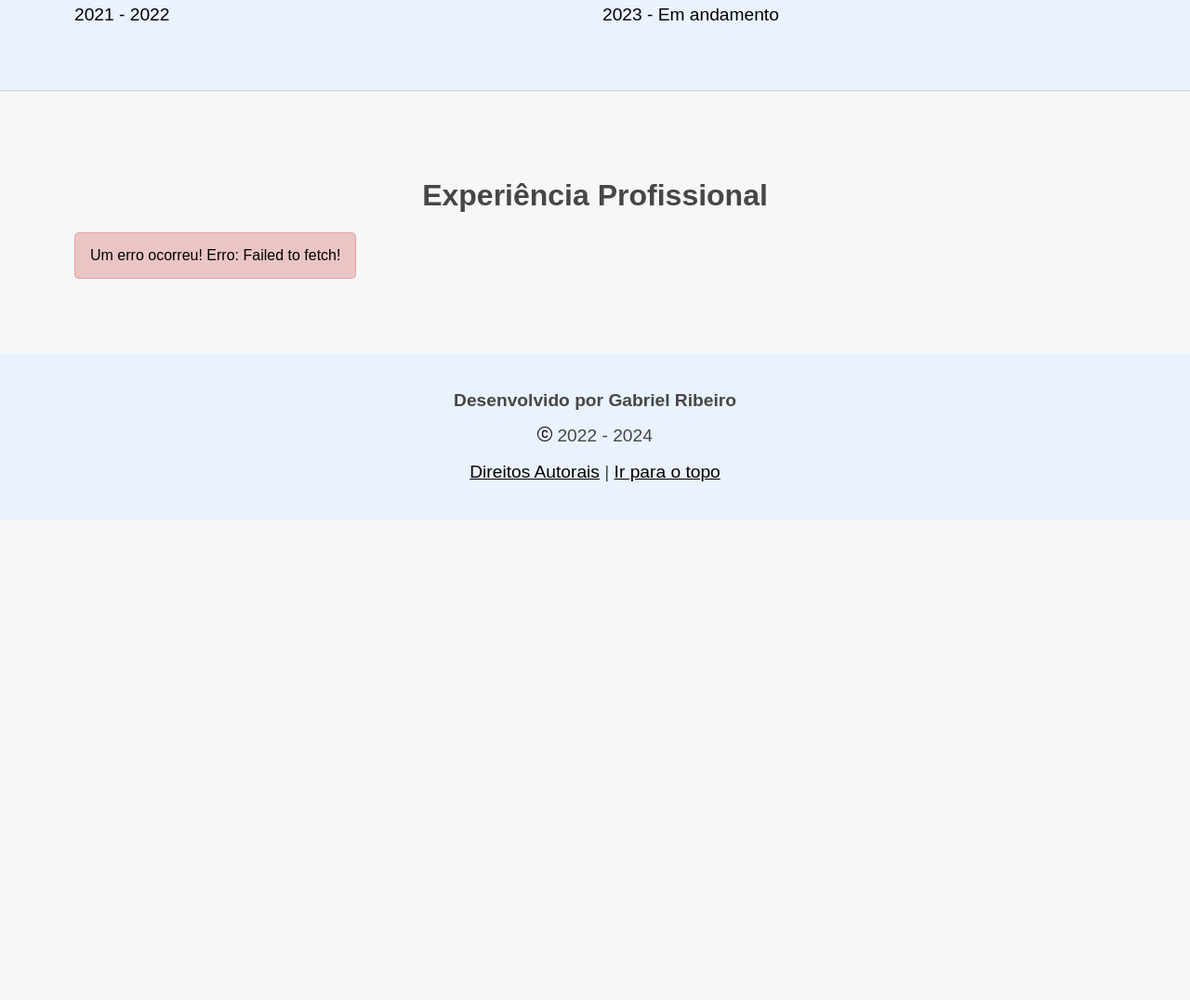
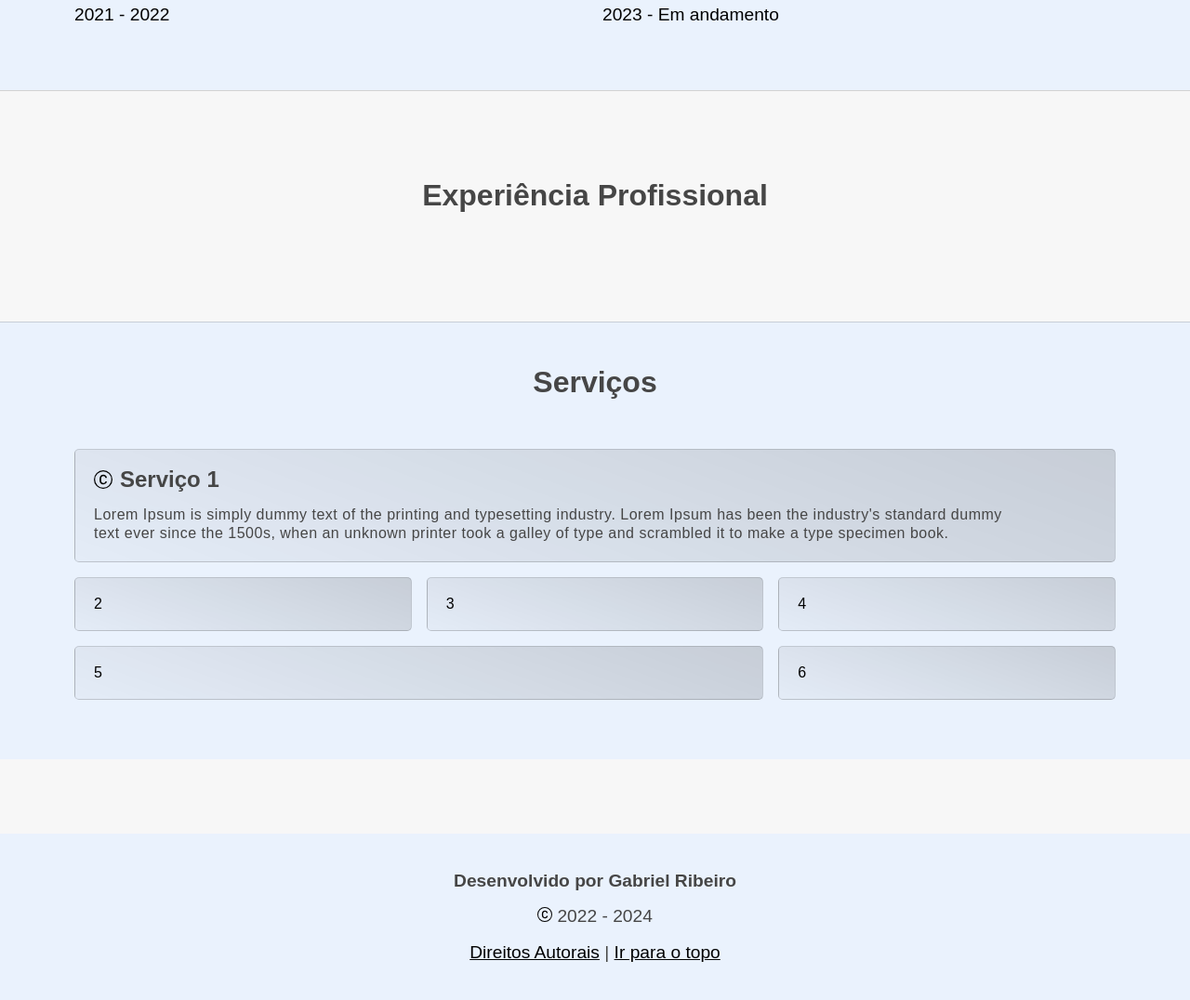
Before and after one commit to gabriersdev/portfolio-br, a PHP site: page / in a window 1280 px wide. Shown: the part 2973-4049 px from the top of the page at 93% size. Before the commit the page ends 3532 px from the top, so only its background shows below. Run offline with PHP 8.4, Linux system fonts and the light colour scheme.

Commit message:
test: iniciando implementação da seção de serviços

```diff
--- a/assets/css/experience.css
+++ b/assets/css/experience.css
@@ -2,6 +2,7 @@
 section.experience {
   padding: 0 var(--margin-x-sections);
   padding-block-start: 6rem;
+  padding-block-end: 6rem;
 }
 
 .experience__section__title {
@@ -12,12 +13,15 @@
   color: var(--cor-de-texto);
 }
 
-.experiencie__box {
+.experience__box {
   display: flex;
   align-items: center;
   justify-content: space-between;
+  padding: 3rem 0;
+}
 
-  padding: 3rem 0;
+section.experience .experience__box:last-child {
+  padding-bottom: 0;
 }
 
 .experience__midia {
@@ -30,11 +34,11 @@
   border: 1px solid rgba(0, 0, 0, 0.25) !important;
 }
 
-.experiencie__box:nth-child(odd) .experience__midia {
+.experience__box:nth-child(odd) .experience__midia {
   order: 1;
 }
 
-.experiencie__box:nth-child(odd) .experience__info {
+.experience__box:nth-child(odd) .experience__info {
   margin-left: 0;
   margin-right: 1rem;
 }
@@ -120,11 +124,11 @@
     padding: 3rem 2rem;
   }
 
-  .experiencie__box {
+  .experience__box {
     flex-direction: column;
   }
 
-  .experiencie__box:nth-child(odd) .experience__info {
+  .experience__box:nth-child(odd) .experience__info {
     margin-right: 0rem;
   }
 
@@ -132,7 +136,7 @@
     width: 100%;
   }
 
-  .experiencie__box:nth-child(odd) .experience__midia {
+  .experience__box:nth-child(odd) .experience__midia {
     order: initial;
   }
 
--- a/assets/css/style.css
+++ b/assets/css/style.css
@@ -65,3 +65,79 @@
     box-shadow: 0 0 20px #DDD;
   }
 }
+
+/* Test */
+.services__content__list {
+  display: grid;
+  justify-content: center;
+  grid-template-areas:
+    "li-1 li-1 li-1"
+    "li-2 li-3 li-4"
+    "li-5 li-5 li-6";
+  grid-template-columns: repeat(3, 1fr);
+  align-items: center;
+  margin-top: 2rem;
+  list-style: none;
+  gap: 1rem;
+}
+
+.services__content__list .list-item {
+  background: linear-gradient(20deg, rgba(0, 0, 0, 0.025), rgba(0, 0, 0, 0.15));
+  border-radius: 5px;
+  padding: 1.25rem;
+  border: 1px solid rgba(0, 0, 0, 0.15);
+
+  &:nth-child(1) {
+    grid-area: li-1;
+  }
+
+  &:nth-child(2) {
+    grid-area: li-2;
+  }
+
+  &:nth-child(3) {
+    grid-area: li-3;
+  }
+
+  &:nth-child(4) {
+    grid-area: li-4;
+  }
+
+  &:nth-child(5) {
+    grid-area: li-5;
+  }
+
+  &:nth-child(6) {
+    grid-area: li-6;
+  }
+
+  .list-item__header {
+    display: flex;
+    align-items: center;
+    gap: 0.5rem;
+    margin-bottom: 1rem;
+  }
+
+  .list-item__header__title {
+    font-size: 1.5rem;
+    font-weight: 600;
+    color: #464646;
+  }
+
+  .list-item__header__icon {
+    font-size: 2rem;
+    width: 1.25rem;
+    object-fit: contain;
+    color: #464646;
+  }
+
+  /* .list-item__body {} */
+
+  .list-item__body__description {
+    font-size: 1rem;
+    text-wrap: balance;
+    letter-spacing: 0.5px;
+    color: #464646;
+    line-height: 1.25;
+  }
+}
--- a/assets/js/script.js
+++ b/assets/js/script.js
@@ -152,7 +152,7 @@
 
       getUniqueElements(ret.projects.filter(e => e.visible && e.active), 'name').forEach(project => {
         projectContainer.innerHTML += `
-          <div class="experiencie__box" data-aos="fade-up">
+          <div class="experience__box" data-aos="fade-up">
             <img class="experience__midia hover-scale" loading="lazy" src="${project.img || 'https://via.placeholder.com/600x400.png?text=Imagem...'}" alt="Captura de tela do projeto '${project.name.trim()}'">
             <div class="experience__info">
               <h2 class="experience__title">${project.name.trim()}</h2>
--- a/index.html
+++ b/index.html
@@ -121,7 +121,35 @@
       <!-- Sessão de Experiência Profissional/Projetos-->
       <section class="experience" id="experience">
         <h2 class="experience__section__title" id="xp">Experiência Profissional</h2>
-        <div data-target="load-content">
+        <!-- <div data-target="load-content">
+        </div> -->
+      </section>
+
+      <section class="academic services" id="services">
+        <h2 class="academic__title services__title">Serviços</h2>
+        <div class="academic__courses services__content" data-target="load-content">
+        </div>
+        <div>
+          <ul class="services__content__list">
+            <li class="list-item">
+              <div class="list-item__header">
+                <img class="list-item__header__icon" src="./assets/img/svgs/copyright.svg"></span>
+                <h3 class="list-item__header__title">Serviço 1</h3>
+              </div>
+              <div class="list-item__body">
+                <p class="list-item__body__description">
+                  Lorem Ipsum is simply dummy text of the printing and typesetting industry. Lorem Ipsum has been the
+                  industry's standard dummy text ever since the 1500s, when an unknown printer took a galley of type and
+                  scrambled it to make a type specimen book.
+                </p>
+              </div>
+            </li>
+            <li class="list-item">2</li>
+            <li class="list-item">3</li>
+            <li class="list-item">4</li>
+            <li class="list-item">5</li>
+            <li class="list-item">6</li>
+          </ul>
         </div>
       </section>
 
```
Also changed, not shown: assets/css/emphasis-sections.css (added).
